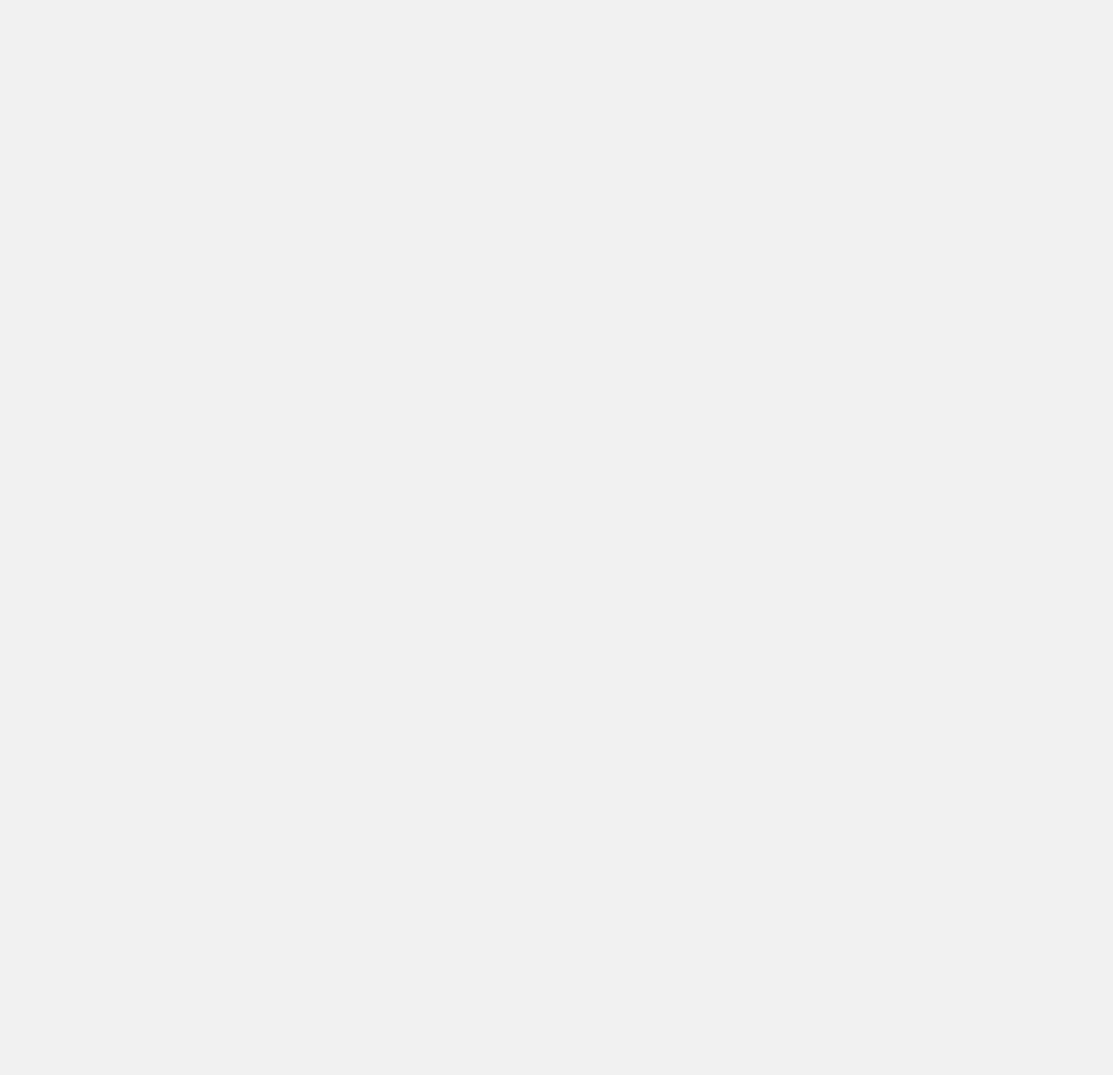
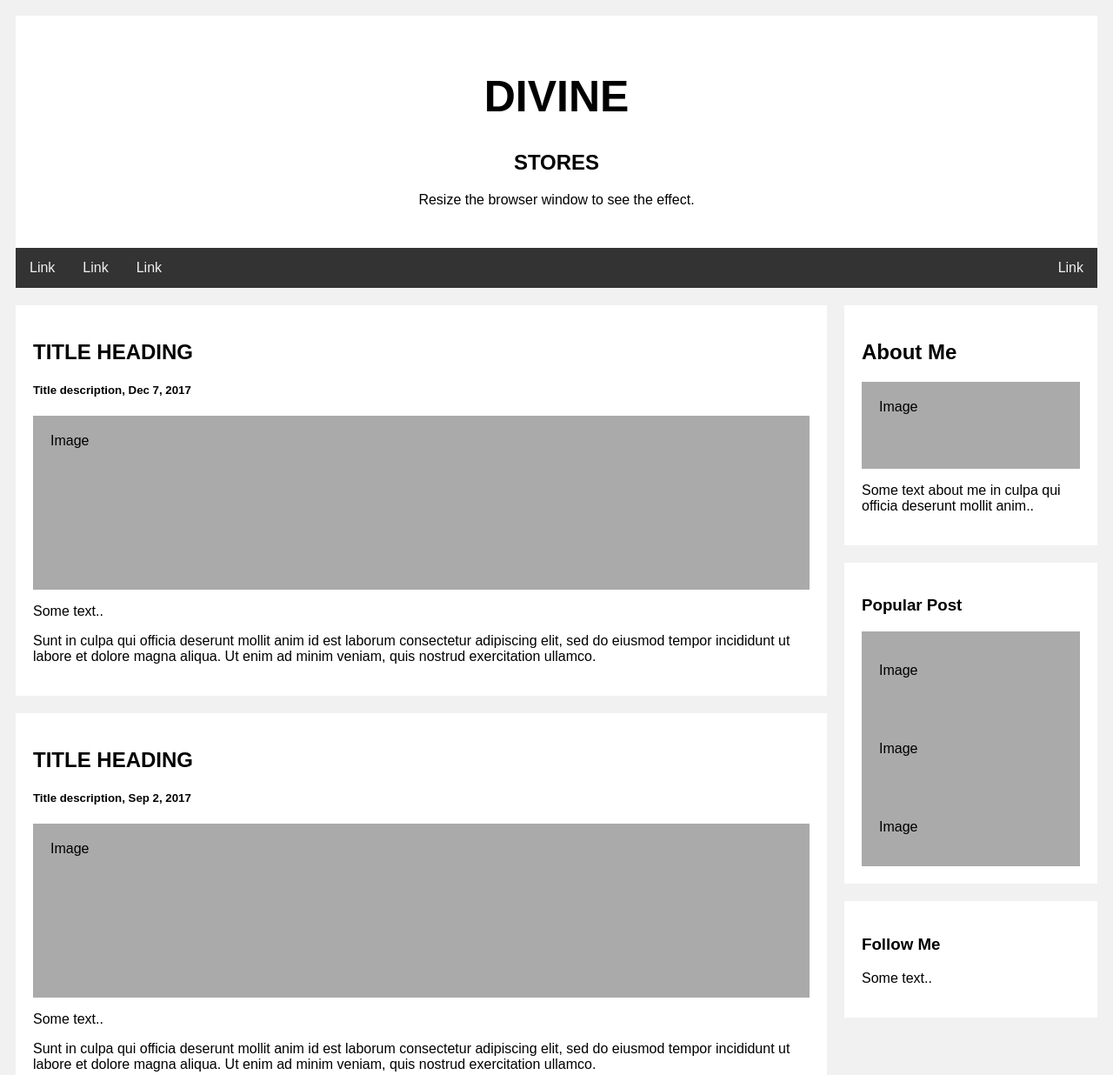
Before and after one commit to NZURUMIKE/Nzurumike.github.io, a plain HTML site: page index.html in a window 1280 px wide. Shown: the top 1236 px of the page at 87% size. Before the commit the page ends 800 px from the top, so only its background shows below. Drawn offline with Linux system fonts and the light colour scheme.

Commit message:
Update index.html

```diff
--- a/index.html
+++ b/index.html
@@ -4,5 +4,165 @@
 	<title>DIVINE STORES</title>
 	<!-- link to main stylesheet -->
 	<link rel="stylesheet" type="text/css" href="/css/main.css">
-	</head>
+<style>
+* {
+  box-sizing: border-box;
+}
+
+body {
+  font-family: Arial;
+  padding: 10px;
+  background: #f1f1f1;
+}
+
+/* Header/Blog Title */
+.header {
+  padding: 30px;
+  text-align: center;
+  background: white;
+}
+
+.header h1 {
+  font-size: 50px;
+}
+
+/* Style the top navigation bar */
+.topnav {
+  overflow: hidden;
+  background-color: #333;
+}
+
+/* Style the topnav links */
+.topnav a {
+  float: left;
+  display: block;
+  color: #f2f2f2;
+  text-align: center;
+  padding: 14px 16px;
+  text-decoration: none;
+}
+
+/* Change color on hover */
+.topnav a:hover {
+  background-color: #ddd;
+  color: black;
+}
+
+/* Create two unequal columns that floats next to each other */
+/* Left column */
+.leftcolumn {
+  float: left;
+  width: 75%;
+}
+
+/* Right column */
+.rightcolumn {
+  float: left;
+  width: 25%;
+  background-color: #f1f1f1;
+  padding-left: 20px;
+}
+
+/* Fake image */
+.fakeimg {
+  background-color: #aaa;
+  width: 100%;
+  padding: 20px;
+}
+
+/* Add a card effect for articles */
+.card {
+  background-color: white;
+  padding: 20px;
+  margin-top: 20px;
+}
+
+/* Clear floats after the columns */
+.row:after {
+  content: "";
+  display: table;
+  clear: both;
+}
+
+/* Footer */
+.footer {
+  padding: 20px;
+  text-align: center;
+  background: #ddd;
+  margin-top: 20px;
+}
+
+/* Responsive layout - when the screen is less than 800px wide, make the two columns stack on top of each other instead of next to each other */
+@media screen and (max-width: 800px) {
+  .leftcolumn, .rightcolumn {
+    width: 100%;
+    padding: 0;
+  }
+}
+
+/* Responsive layout - when the screen is less than 400px wide, make the navigation links stack on top of each other instead of next to each other */
+@media screen and (max-width: 400px) {
+  .topnav a {
+    float: none;
+    width: 100%;
+  }
+}
+</style>
+</head>
+<body>
+
+<div class="header">
+  <h1>DIVINE</h1>
+	<h2>STORES</h2>
+  <p>Resize the browser window to see the effect.</p>
+</div>
+
+<div class="topnav">
+  <a href="#">Link</a>
+  <a href="#">Link</a>
+  <a href="#">Link</a>
+  <a href="#" style="float:right">Link</a>
+</div>
+
+<div class="row">
+  <div class="leftcolumn">
+    <div class="card">
+      <h2>TITLE HEADING</h2>
+      <h5>Title description, Dec 7, 2017</h5>
+      <div class="fakeimg" style="height:200px;">Image</div>
+      <p>Some text..</p>
+      <p>Sunt in culpa qui officia deserunt mollit anim id est laborum consectetur adipiscing elit, sed do eiusmod tempor incididunt ut labore et dolore magna aliqua. Ut enim ad minim veniam, quis nostrud exercitation ullamco.</p>
+    </div>
+    <div class="card">
+      <h2>TITLE HEADING</h2>
+      <h5>Title description, Sep 2, 2017</h5>
+      <div class="fakeimg" style="height:200px;">Image</div>
+      <p>Some text..</p>
+      <p>Sunt in culpa qui officia deserunt mollit anim id est laborum consectetur adipiscing elit, sed do eiusmod tempor incididunt ut labore et dolore magna aliqua. Ut enim ad minim veniam, quis nostrud exercitation ullamco.</p>
+    </div>
+  </div>
+  <div class="rightcolumn">
+    <div class="card">
+      <h2>About Me</h2>
+      <div class="fakeimg" style="height:100px;">Image</div>
+      <p>Some text about me in culpa qui officia deserunt mollit anim..</p>
+    </div>
+    <div class="card">
+      <h3>Popular Post</h3>
+      <div class="fakeimg"><p>Image</p></div>
+      <div class="fakeimg"><p>Image</p></div>
+      <div class="fakeimg"><p>Image</p></div>
+    </div>
+    <div class="card">
+      <h3>Follow Me</h3>
+      <p>Some text..</p>
+    </div>
+  </div>
+</div>
+
+<div class="footer">
+  <h2>Footer</h2>
+</div>
+
+</body>
 </html>
```
